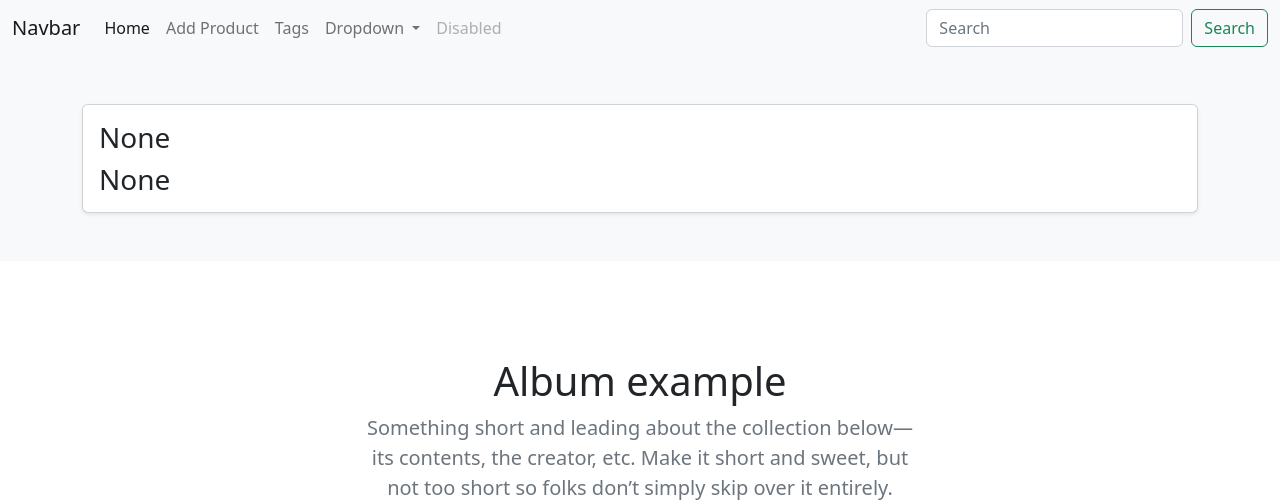
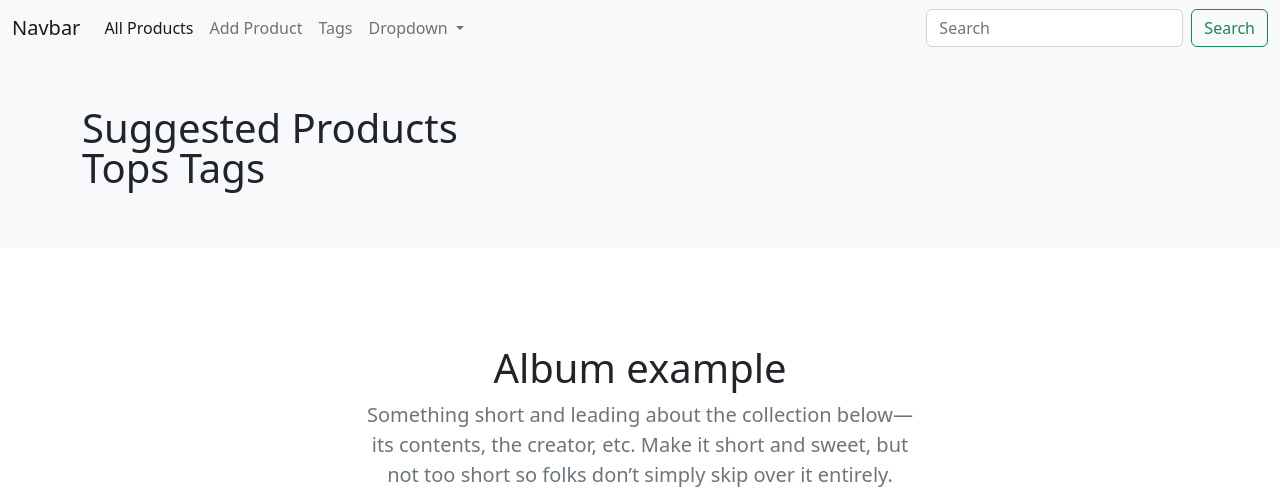
Before and after one commit to ArtusU/digital_marketplace, a Django app: page / in a window 1280 px wide. Shown: the top 500 px of the page. Run offline with Django 3.2, Linux system fonts and the light colour scheme; some libraries are stand-ins or nearby versions.

Commit message:
dashboard UI

```diff
--- a/products/views.py
+++ b/products/views.py
@@ -42,11 +42,11 @@ class ProductDetailView(MultipleSlugMixin, DetailView):
     model = Product
 
     def get_context_data(self, *args, **kwargs):
-        context = super(ProductDetailView, self).get_context_data(*args, **kwargs)#
+        context = super(ProductDetailView, self).get_context_data(*args, **kwargs)
         obj = self.get_object()
         tags = obj.tag_set.all()
         for tag in tags:
-            TagView.objects.add_count(user=self.request.user, tag=tag)
+            new_view = TagView.objects.add_count(self.request.user, tag)
         return context
 
 
--- a/templates/base.html
+++ b/templates/base.html
@@ -19,7 +19,7 @@
   <body>
     <nav class="navbar navbar-expand-lg bg-light">
       <div class="container-fluid">
-        <a class="navbar-brand" href="{% url 'products:list' %}">Navbar</a>
+        <a class="navbar-brand" href="/">Navbar</a>
         <button
           class="navbar-toggler"
           type="button"
@@ -34,7 +34,7 @@
         <div class="collapse navbar-collapse" id="navbarSupportedContent">
           <ul class="navbar-nav me-auto mb-2 mb-lg-0">
             <li class="nav-item">
-              <a class="nav-link active" aria-current="page" href="#">Home</a>
+              <a class="nav-link active" aria-current="page" href="{% url 'products:list' %}">All Products</a>
             </li>
             <li class="nav-item">
               <a class="nav-link" href="{% url 'products:create' %}">Add Product</a>
@@ -61,9 +61,6 @@
                   <a class="dropdown-item" href="#">Something else here</a>
                 </li>
               </ul>
-            </li>
-            <li class="nav-item">
-              <a class="nav-link disabled">Disabled</a>
             </li>
           </ul>
           <form method="GET" action="" class="d-flex" role="search">
--- a/templates/dashboard/view.html
+++ b/templates/dashboard/view.html
@@ -1,12 +1,16 @@
-{% extends 'base.html' %} {% load get_thumbnail %} {% block content %}
-<div class="row row-cols-1">
-	<div class="col">
-		<div class="card shadow-sm">
-			<div class="card-body">
-				<h3 class="card-text">{{ products }}</h3>
-				<h3 class="card-text">{{ top_tags }}</h3>
-			</div>
-		</div>
-	</div>
+{% extends "base.html" %}
+
+{% block content %}
+
+<div>
+	<h1>Suggested Products</h1>
+{% include "products/product_list_snippet.html" with product_list=products %}
+
+</div>
+<div>
+	<h1>Tops Tags</h1>
+{% for tag in top_tags %}
+<li><a href="{{ tag.get_absolute_url }}">{{ tag }}</a></li>
+{% endfor %}
 </div>
 {% endblock content %}
--- /dev/null
+++ b/templates/products/product_list_snippet.html
@@ -0,0 +1,36 @@
+{% load get_thumbnail %}
+
+<div class="row row-cols-1 row-cols-sm-2 row-cols-md-3 g-3">
+	{% for product in product_list %}
+	<div class="col">
+		<div class="card shadow-sm">
+			{% if product|get_thumbnail:'micro' %}
+			<img
+				src="{{ product|get_thumbnail:'micro' }}"
+				class="card-img-top"
+				alt="..."
+			/>
+			{% endif %}
+			<div class="card-body">
+				<h3 class="card-text">{{ product.title }}</h3>
+				<p class="card-text">{{ product.description | truncatechars:100 }}</p>
+				<p class="card-text">Price: £{{ product.price }}</p>
+				<div class="d-flex justify-content-between align-items-center">
+					<div class="btn-group">
+            {% if product.user.is_authenticated %}
+						<a
+            href="{{ product.get_absolute_url }}"
+            class="btn btn-sm btn-primary"
+            role="button"
+            aria-pressed="true"
+            >View</a
+						>
+            {% endif %}
+					</div>
+					<small class="text-muted">9 mins</small>
+				</div>
+			</div>
+		</div>
+	</div>
+	{% endfor %}
+</div>
```
Also changed, not shown: templates/products/product_list.html (+2 -42 lines).
